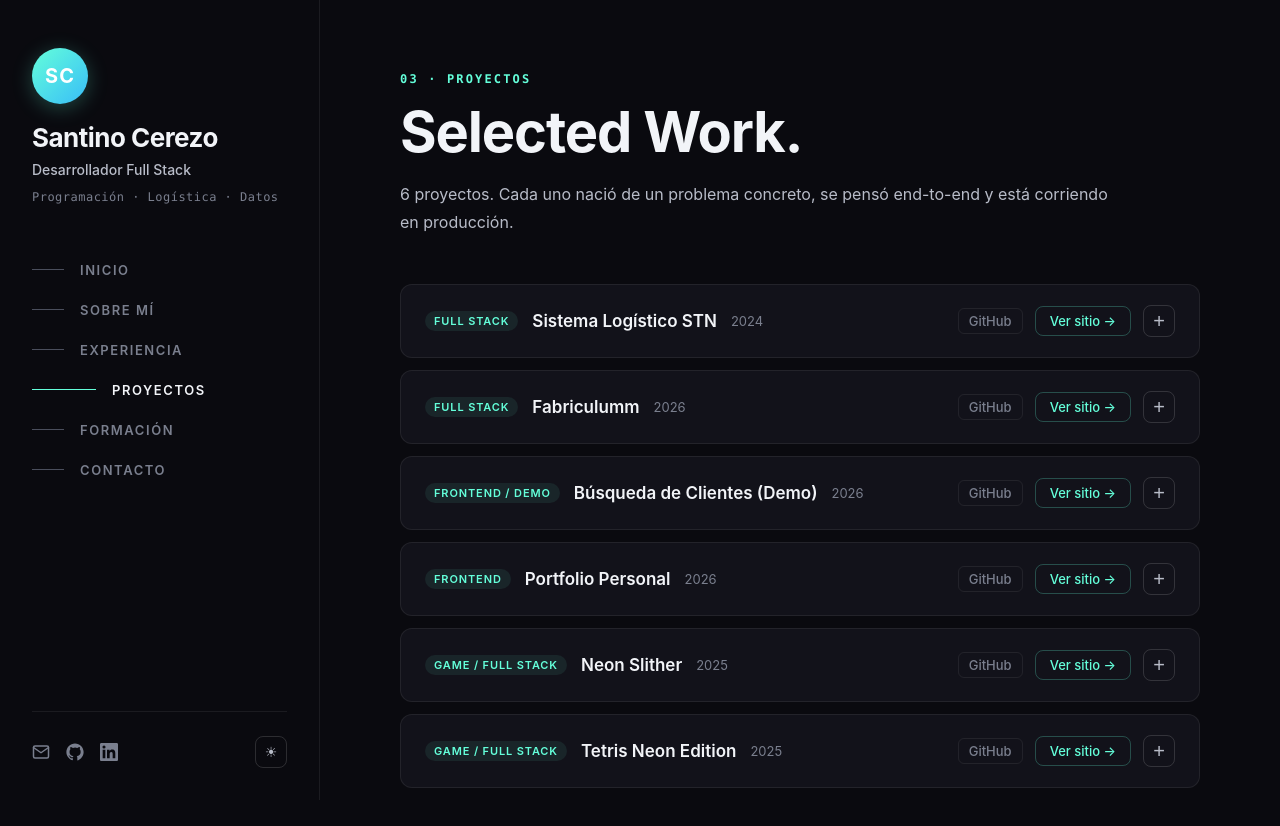
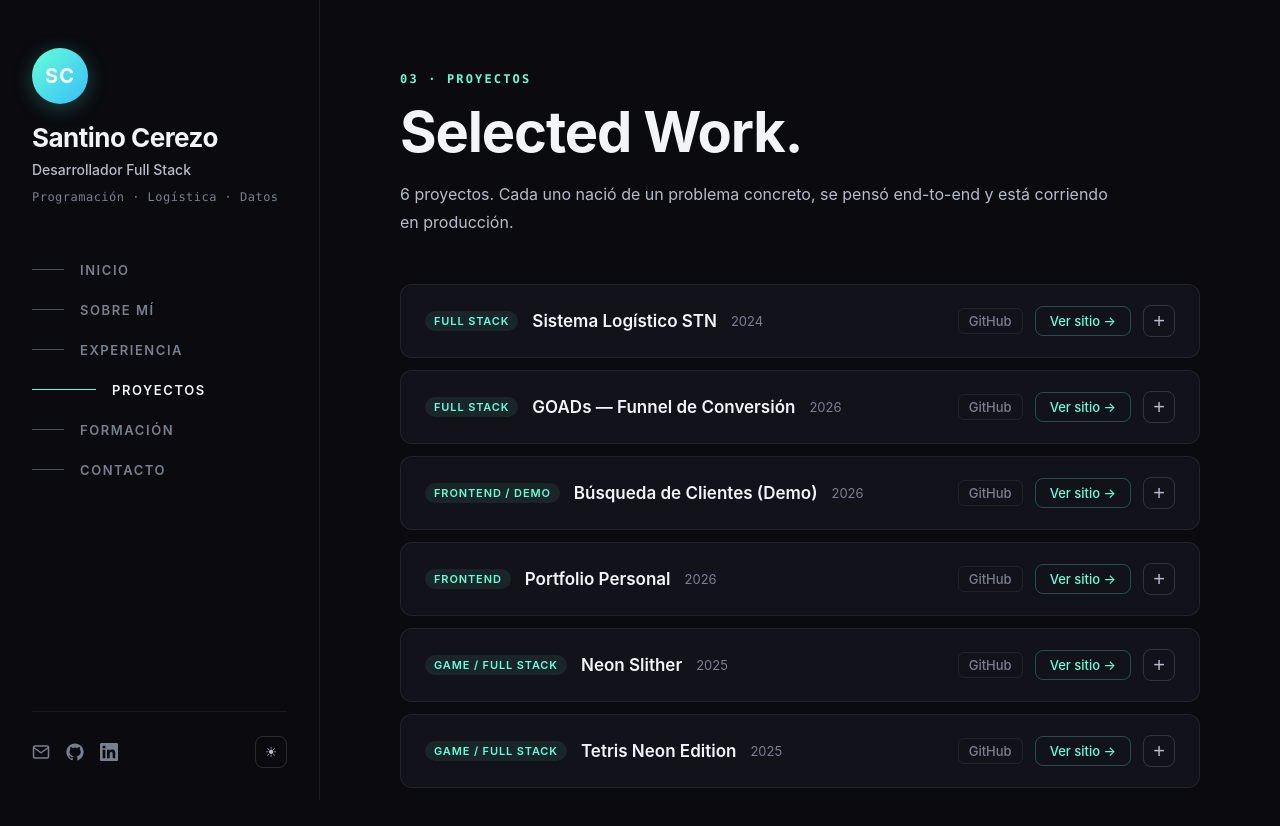
Before and after one commit to santinocerezo/portfolio-pp, a React app: page /#/projects in a window 1280 px wide. Shown: the top 826 px of the page. Built offline with nearby package versions, Linux system fonts and the light colour scheme; the HTML template or start-up script is replaced by a standard one.

Commit message:
update: reemplazar Fabriculumm por GOADs en lista de proyectos

```diff
--- a/src/data/projects.js
+++ b/src/data/projects.js
@@ -12,13 +12,13 @@ export const projects = [
   },
   {
     id: 2,
-    name: "Fabriculumm",
+    name: "GOADs — Funnel de Conversión",
     year: 2026,
     description:
-      "Generador de CVs profesionales sin registro. El usuario llena un formulario, elige entre 5 templates (Recomendado, Moderno, Minimalista, Creativo, Ejecutivo) y descarga el CV en PDF. Frontend en React + Vite + Tailwind, backend en Node.js + Express, generación de PDF con Puppeteer, soporte i18n español/inglés con i18next. Arquitectura monorepo con workspaces, deployada en Railway vía Docker.",
-    technologies: ["React", "Vite", "Tailwind CSS", "Node.js", "Express.js", "Puppeteer", "i18next", "Docker"],
-    url: "https://fabriculumm-production.up.railway.app",
-    github: "https://github.com/santinocerezo/fabriculumm-pp",
+      "Plataforma full stack que implementa un funnel de venta completo para un infoproducto de Marketing Digital: landing → checkout → upsell → downsell → acceso. Incluye captura de leads con tracking de UTMs, motor propio de A/B testing por variante asignada por sesión, integración con Stripe (modo test) y webhook handler, emails transaccionales con Resend, eventos a Meta Pixel y GA4 (PageView, Lead, InitiateCheckout, Purchase) y panel de admin con JWT que muestra KPIs, embudo y breakdown por variante. Frontend React + Vite + Tailwind, backend Node + Express + PostgreSQL, deploy en Railway vía Docker.",
+    technologies: ["React", "Vite", "Tailwind CSS", "Node.js", "Express.js", "PostgreSQL", "Stripe", "JWT", "Docker"],
+    url: "https://goads-server-production-32b7.up.railway.app",
+    github: "https://github.com/santinocerezo/Goads",
     category: "Full Stack",
   },
   {
```
